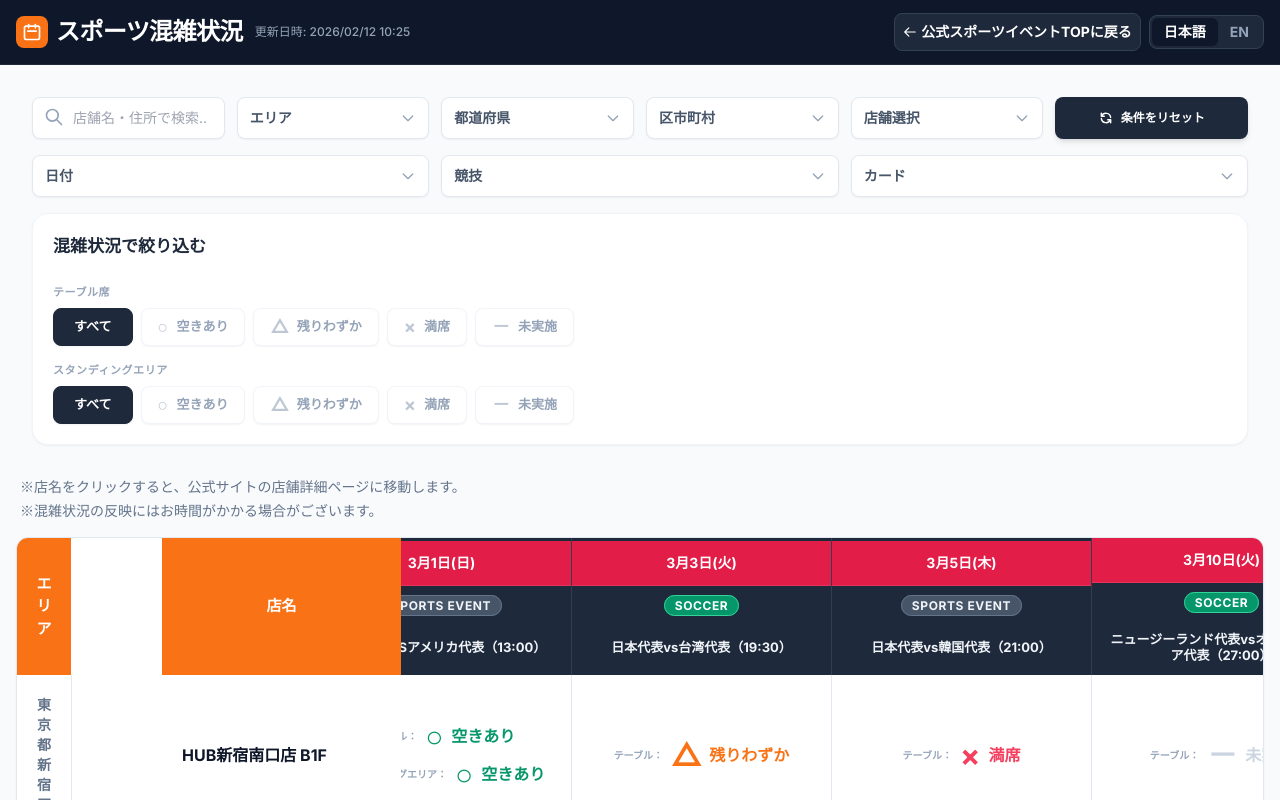
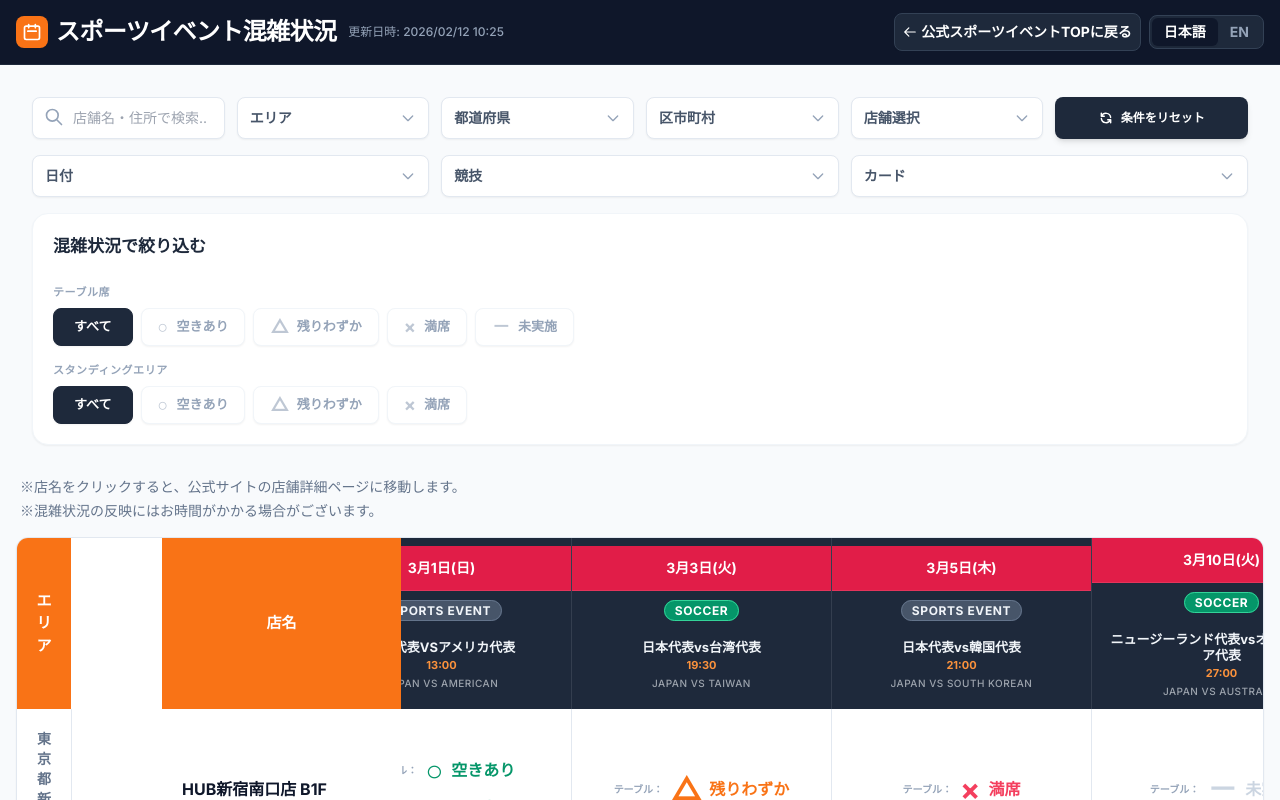
Before and after one commit to 9477781/sports-reservation-app, a React (Vite) app: page / in a window 1280 px wide. Shown: the top 800 px of the page. Built offline with nearby package versions, Linux system fonts and the light colour scheme.

Commit message:
UIの修正とフィルタ機能の強化

```diff
--- a/components/FilterControls.tsx
+++ b/components/FilterControls.tsx
@@ -314,7 +314,9 @@ const FilterControls: React.FC<FilterControlsProps> = ({
               >
                 {allLabel}
               </button>
-              {(Object.keys(STATUS_MAP) as ReservationStatus[]).map((status) => (
+              {(Object.keys(STATUS_MAP) as ReservationStatus[])
+                .filter(status => status !== 'none') // スタンディングエリアの「未実施」フィルターを削除
+                .map((status) => (
                 <button
                   key={status}
                   onClick={() => onStandingStatusChange(selectedStandingStatus === status ? "ALL" : status)}
--- a/components/Header.tsx
+++ b/components/Header.tsx
@@ -20,7 +20,7 @@ const Header: React.FC<HeaderProps> = ({ language, onLanguageChange, lastUpdated
               </svg>
             </div>
             <h1 className="text-lg lg:text-2xl font-bold tracking-tight whitespace-nowrap">
-              {language === "ja" ? "スポーツ混雑状況" : "Sports Crowd Status"}
+              {language === "ja" ? "スポーツイベント混雑状況" : "Sports Event Crowd Status"}
             </h1>
           </div>
           {lastUpdated && (
--- a/components/StoreCard.tsx
+++ b/components/StoreCard.tsx
@@ -63,7 +63,8 @@ const StoreCard: React.FC<StoreCardProps> = ({ data, language }) => {
           const dayStr = dayMap[dateObj.getDay()];
           const formattedDate = `${dateObj.getMonth() + 1}/${dateObj.getDate()}(${dayStr})`;
 
-          const isStandingUnused = match.status.standing.includes("未使用");
+          // スタンディングエリアが「未使用」または「未実施」の場合は表示しない
+          const isStandingHidden = match.status.standing.includes("未使用") || standingStatus.key === "none";
 
           return (
             <div key={`${match.date}-${match.match}`} className={`flex flex-col px-4 py-4 border-b border-slate-100 last:border-b-0 ${getRowBgClass(match.status.table)}`}>
@@ -81,9 +82,37 @@ const StoreCard: React.FC<StoreCardProps> = ({ data, language }) => {
                       {match.sport}
                     </span>
                   </div>
-                  <span className="text-[13px] font-bold text-slate-700 leading-tight">
-                    {language === 'ja' ? match.match : match.match_en}
-                  </span>
+                  <div className="flex flex-col">
+                    {(() => {
+                      const timeRegex = /(.*)[(（]([0-9:：]+)[)）]\s*$/;
+                      const parts = match.match.match(timeRegex);
+                      const name = parts ? parts[1].trim() : match.match;
+                      const time = parts ? parts[2].trim() : null;
+
+                      if (language === 'ja') {
+                        return (
+                          <>
+                            <span className="text-[13px] font-bold text-slate-700 leading-tight">
+                              {name}
+                            </span>
+                            {time && <span className="text-[12px] font-black text-orange-600 my-0.5">{time}</span>}
+                            <span className="text-[11px] font-medium text-slate-500 leading-tight">
+                              {match.match_en}
+                            </span>
+                          </>
+                        );
+                      } else {
+                        return (
+                          <>
+                            <span className="text-[13px] font-bold text-slate-700 leading-tight">
+                              {match.match_en}
+                            </span>
+                            {time && <span className="text-[12px] font-black text-orange-600 mt-0.5">{time}</span>}
+                          </>
+                        );
+                      }
+                    })()}
+                  </div>
                 </div>
               </div>
 
@@ -98,7 +127,7 @@ const StoreCard: React.FC<StoreCardProps> = ({ data, language }) => {
                    </span>
                  </div>
                  {/* Standing Area */}
-                 {!isStandingUnused && (
+                 {!isStandingHidden && (
                    <div className={`flex items-center gap-1.5 ${standingStatus.config.color.split(' ')[0]}`}>
                      <span className="text-slate-400 font-bold">{language === 'ja' ? 'スタンディングエリア' : 'Area'}</span>
                      <span className="text-xl leading-none shrink-0">{standingStatus.config.icon}</span>
--- a/components/StoreTable.tsx
+++ b/components/StoreTable.tsx
@@ -123,8 +123,30 @@ const StoreTable: React.FC<StoreTableProps> = ({ data, language }) => {
                       {match.sport}
                     </span>
                   </div>
-                  <div className="p-3 text-[13px] font-bold text-slate-100 min-h-[50px] flex items-center justify-center leading-tight">
-                    {language === "ja" ? match.match : match.match_en}
+                  <div className="p-3 text-[13px] font-bold text-slate-100 min-h-[50px] flex flex-col items-center justify-center leading-tight text-center">
+                    {(() => {
+                      const timeRegex = /(.*)[(（]([0-9:：]+)[)）]\s*$/;
+                      const parts = match.match.match(timeRegex);
+                      const name = parts ? parts[1].trim() : match.match;
+                      const time = parts ? parts[2].trim() : null;
+
+                      if (language === "ja") {
+                        return (
+                          <>
+                            <span className="block">{name}</span>
+                            {time && <span className="block text-orange-400 text-[11px] font-black mt-1">{time}</span>}
+                            <span className="block text-[10px] opacity-60 font-medium mt-1 uppercase tracking-wider line-clamp-1">{match.match_en}</span>
+                          </>
+                        );
+                      } else {
+                        return (
+                          <>
+                            <span className="block">{match.match_en}</span>
+                            {time && <span className="block text-orange-400 text-[11px] font-black mt-1">{time}</span>}
+                          </>
+                        );
+                      }
+                    })()}
                   </div>
                 </div>
               </th>
@@ -158,12 +180,14 @@ const StoreTable: React.FC<StoreTableProps> = ({ data, language }) => {
                   return <td key={mIdx} className="p-3 border-r border-b border-slate-200 bg-slate-50/30"></td>;
                 }
 
-                const isStandingUnused = match.status.standing.includes("未使用");
+                // スタンディングエリアが「未使用」または「未実施」の場合は表示しない
+                const isStandingHidden = match.status.standing.includes("未使用") || parseStatus(match.status.standing) === "none";
+
                 return (
                   <td key={mIdx} className="p-3 border-r border-b border-slate-200 align-middle min-w-[260px]">
                     <div className="flex flex-row flex-wrap items-center justify-center gap-x-6 gap-y-2">
                       {getStatusItem("table", match.status.table)}
-                      {!isStandingUnused && getStatusItem("standing", match.status.standing)}
+                      {!isStandingHidden && getStatusItem("standing", match.status.standing)}
                     </div>
                   </td>
                 );
```
